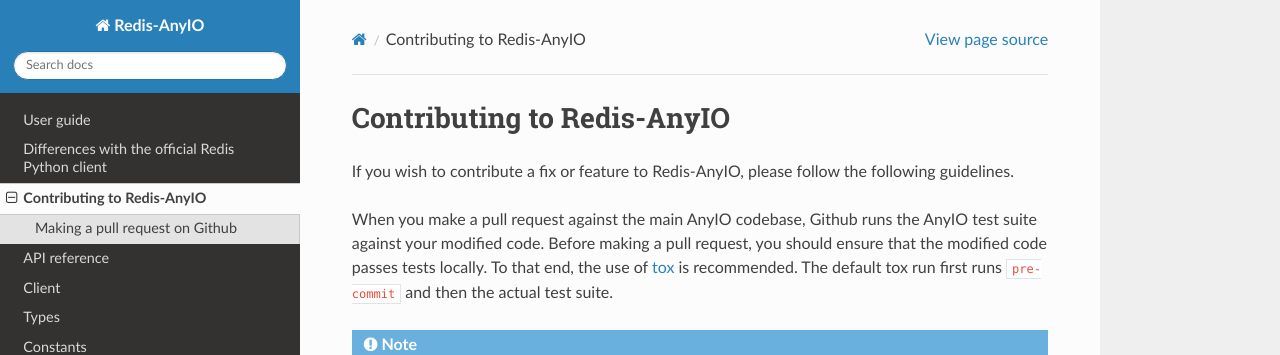
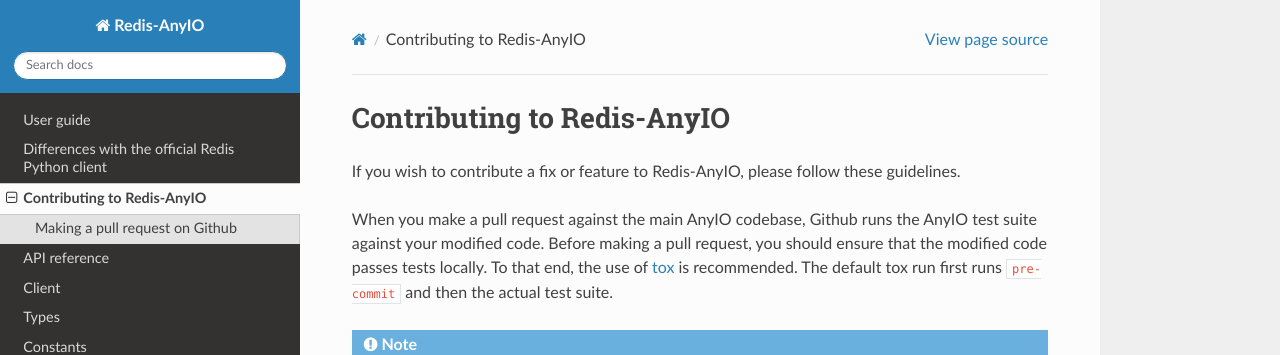
Before and after one commit to agronholm/redis-anyio, a Sphinx documentation site: the page built from docs/contributing.rst, in a window 1280 px wide and 1309 px high. Shown: the top 355 px of the window. Built offline with Sphinx 7.4.7 and the Read the Docs theme 2.0.0, drawn with Linux system fonts in a browser that asks for light colours; the version number could not be read and is left out.

Commit message:
Remove duplicate 'following'

```diff
--- a/docs/contributing.rst
+++ b/docs/contributing.rst
@@ -1,7 +1,7 @@
 Contributing to Redis-AnyIO
 ===========================
 
-If you wish to contribute a fix or feature to Redis-AnyIO, please follow the following
+If you wish to contribute a fix or feature to Redis-AnyIO, please follow these
 guidelines.
 
 When you make a pull request against the main AnyIO codebase, Github runs the AnyIO test
```
